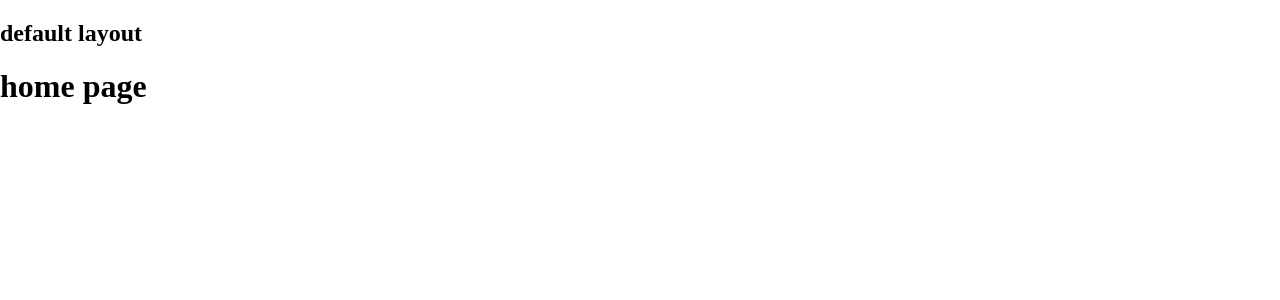
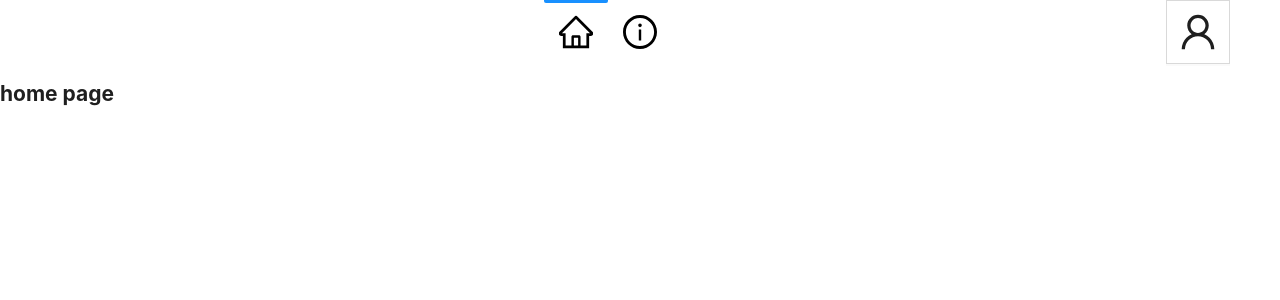
Before and after one commit to Kundakchan/todo-manager, a Vue app: page / in a window 1280 px wide. Shown: the top 300 px of the page. Built offline with nearby package versions, Linux system fonts and the light colour scheme.

Commit message:
[10] - created a navigation menu

```diff
--- a/components.d.ts
+++ b/components.d.ts
@@ -13,11 +13,15 @@ declare module 'vue' {
     AInput: typeof import('ant-design-vue/es')['Input']
     ALayout: typeof import('ant-design-vue/es')['Layout']
     ALayoutContent: typeof import('ant-design-vue/es')['LayoutContent']
+    ALayoutFooter: typeof import('ant-design-vue/es')['LayoutFooter']
+    ALayoutHeader: typeof import('ant-design-vue/es')['LayoutHeader']
+    AMenu: typeof import('ant-design-vue/es')['Menu']
     AResult: typeof import('ant-design-vue/es')['Result']
     ARow: typeof import('ant-design-vue/es')['Row']
     ATypographyParagraph: typeof import('ant-design-vue/es')['TypographyParagraph']
     ATypographyText: typeof import('ant-design-vue/es')['TypographyText']
     ATypographyTitle: typeof import('ant-design-vue/es')['TypographyTitle']
+    Header: typeof import('./src/components/header/header.vue')['default']
     RouterLink: typeof import('vue-router')['RouterLink']
     RouterView: typeof import('vue-router')['RouterView']
   }
--- a/package.json
+++ b/package.json
@@ -12,6 +12,7 @@
     "format": "prettier --write src/"
   },
   "dependencies": {
+    "@ant-design/icons-vue": "^6.1.0",
     "ant-design-vue": "^4.0.0-rc.4",
     "pinia": "^2.1.3",
     "vue": "^3.3.4",
--- a/src/App.vue
+++ b/src/App.vue
@@ -3,10 +3,12 @@ import { reactive } from 'vue'
 
 import ru_RU from 'ant-design-vue/es/locale/ru_RU'
 const locale = reactive(ru_RU)
+
+import theme from '@/configs/theme.json'
 </script>
 
 <template>
-<a-config-provider :locale="locale">
+<a-config-provider :theme="theme" :locale="locale">
   <router-view/>
 </a-config-provider>
 </template>
--- /dev/null
+++ b/src/components/header/header.vue
@@ -0,0 +1,66 @@
+<script lang="ts" setup>
+import { h, reactive, onBeforeMount } from 'vue';
+import { HomeOutlined, InfoCircleOutlined, UserOutlined } from '@ant-design/icons-vue';
+import { useRoute } from 'vue-router';
+
+const route = useRoute()
+
+const navigations = reactive([
+  {
+    name: 'Home',
+    icon: HomeOutlined
+  },
+  {
+    name: 'About',
+    icon: InfoCircleOutlined
+  }
+])
+
+const isActive = (name: string) => {
+  return route.name === name
+}
+</script>
+
+<template>
+  <a-row :wrap="false">
+    <a-col flex="auto">
+      <a-row justify="center">
+        <a-col class="flex">
+          <router-link
+            v-for="(item) in navigations"
+            class="h-64 w-64 flex flex-center nav-item"
+            :to="{ name: item.name }"
+            :class="[{ 'active': isActive(item.name) }]">
+            <component class="fs-34 color-black" :is="item.icon"></component>
+          </router-link>
+        </a-col>
+      </a-row>
+    </a-col>
+    <a-col flex="none">
+      <a-button class="menu-button h-64 w-64 fs-34" :icon="h(UserOutlined)" />
+    </a-col>
+  </a-row>
+</template>
+
+<style lang="scss" scoped>
+@import '@/style/variables/colors.scss';
+.nav-item {
+  position: relative;
+  &::before {
+    content: '';
+    position: absolute;
+    top: 0;
+    left: 0;
+    right: 0;
+    height: 3px;
+    background-color: get-color('transparent');
+    border-radius: 0px 0px 2px 2px;
+    transition: background-color .2s;
+  }
+}
+.active {
+  &::before {
+    background-color: get-color('blue');
+  }
+}
+</style>
--- /dev/null
+++ b/src/components/index.ts
@@ -0,0 +1,7 @@
+import { defineAsyncComponent } from 'vue'
+
+const KHeader = defineAsyncComponent(() => import('@/components/header/header.vue'))
+
+export {
+  KHeader
+}
--- /dev/null
+++ b/src/configs/theme.json
@@ -0,0 +1,6 @@
+{
+  "token": {
+    "colorBgLayout": "#ffffff",
+    "borderRadius": 0
+  }
+}
--- a/src/layout/Default.vue
+++ b/src/layout/Default.vue
@@ -1,7 +1,14 @@
 <script lang="ts" setup>
+import { KHeader } from '@/components'
 </script>
 
 <template>
-  <h2>default layout</h2>
-  <router-view/>
+  <a-layout class="vh-100">
+    <a-layout-header class="bg-white">
+      <k-header/>
+    </a-layout-header>
+    <a-layout-content>
+      <router-view/>
+    </a-layout-content>
+  </a-layout>
 </template>
--- a/src/style/atomic/colors.scss
+++ b/src/style/atomic/colors.scss
@@ -5,3 +5,9 @@
     color: #{$value};
   }
 }
+
+@each $key, $value in $colors {
+  .bg-#{$key} {
+    background-color: #{$value} !important;
+  }
+}
--- /dev/null
+++ b/src/style/atomic/layout.scss
@@ -0,0 +1,41 @@
+$viewport-height: (
+  '100': 100
+);
+
+$height: (
+  '64': 64
+);
+
+$width: (
+  '64': 64
+);
+
+
+
+@each $key, $value in $viewport-height {
+  .vh-#{$key} {
+    min-height: #{$value}vh;
+  }
+}
+
+@each $key, $value in $height {
+  .h-#{$key} {
+    min-height: #{$value}px;
+  }
+}
+
+@each $key, $value in $width {
+  .w-#{$key} {
+    min-width: #{$value}px;
+  }
+}
+
+.flex {
+  display: flex;
+}
+.flex-center {
+  justify-content: center;
+}
+.flex-vertical-center {
+  align-items: center;
+}
--- a/src/style/main.scss
+++ b/src/style/main.scss
@@ -1,4 +1,5 @@
 @import './atomic/offset.scss';
 @import './atomic/colors.scss';
 @import './atomic/fonts.scss';
+@import './atomic/layout.scss';
 @import './basic.scss';
--- a/src/style/variables/colors.scss
+++ b/src/style/variables/colors.scss
@@ -2,5 +2,10 @@ $colors: (
   'red': #FF2E00,
   'black': #000,
   'blue': #1890FF,
-  'white': #fff
+  'white': #fff,
+  'transparent': transparent
 );
+
+@function get-color ($name) {
+  @return map-get($colors, $name)
+}
--- a/src/style/variables/fonts.scss
+++ b/src/style/variables/fonts.scss
@@ -1,4 +1,5 @@
 $sizes: (
   '16': 16,
+  '34': 34,
   '64': 64
 );
```
